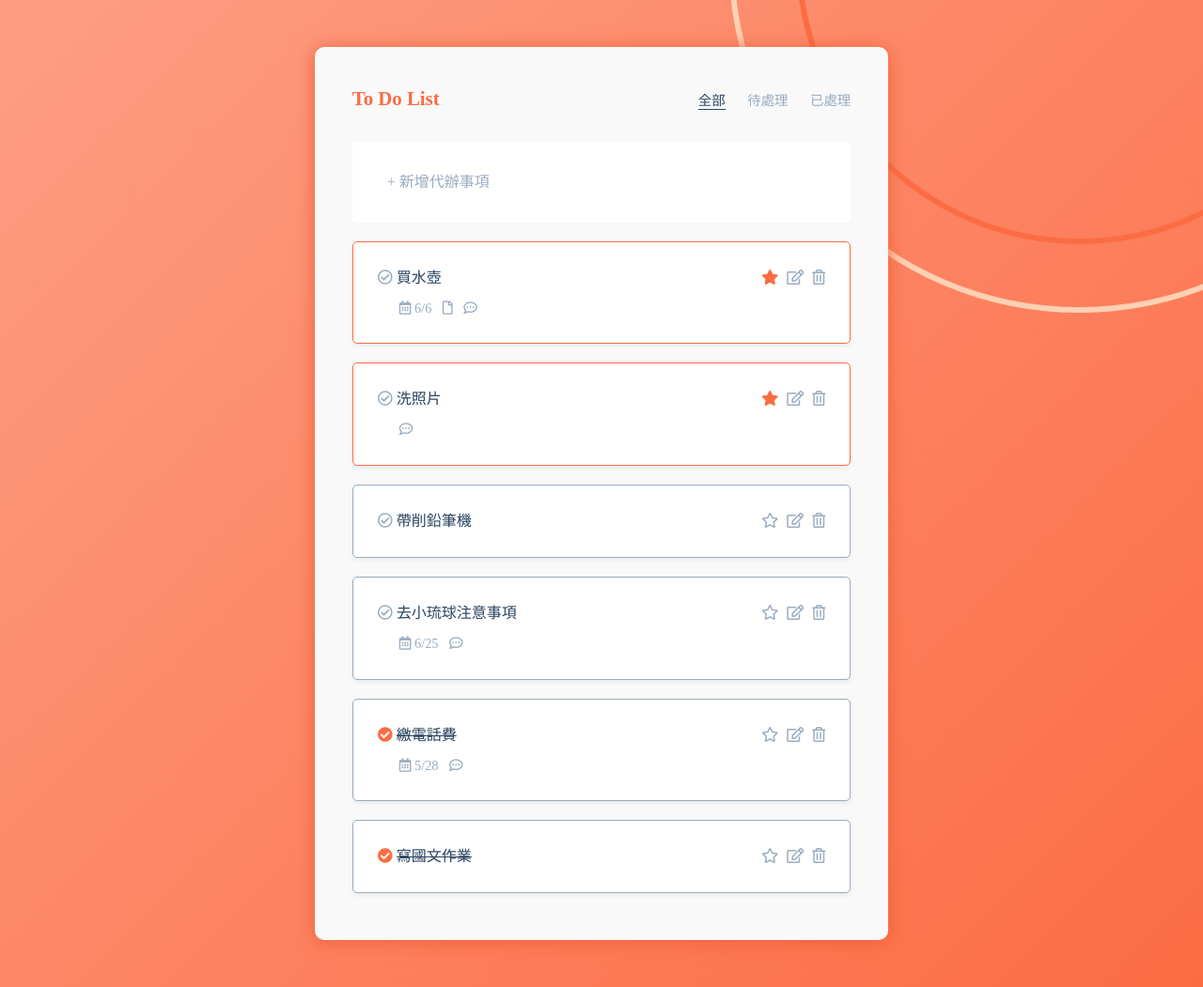
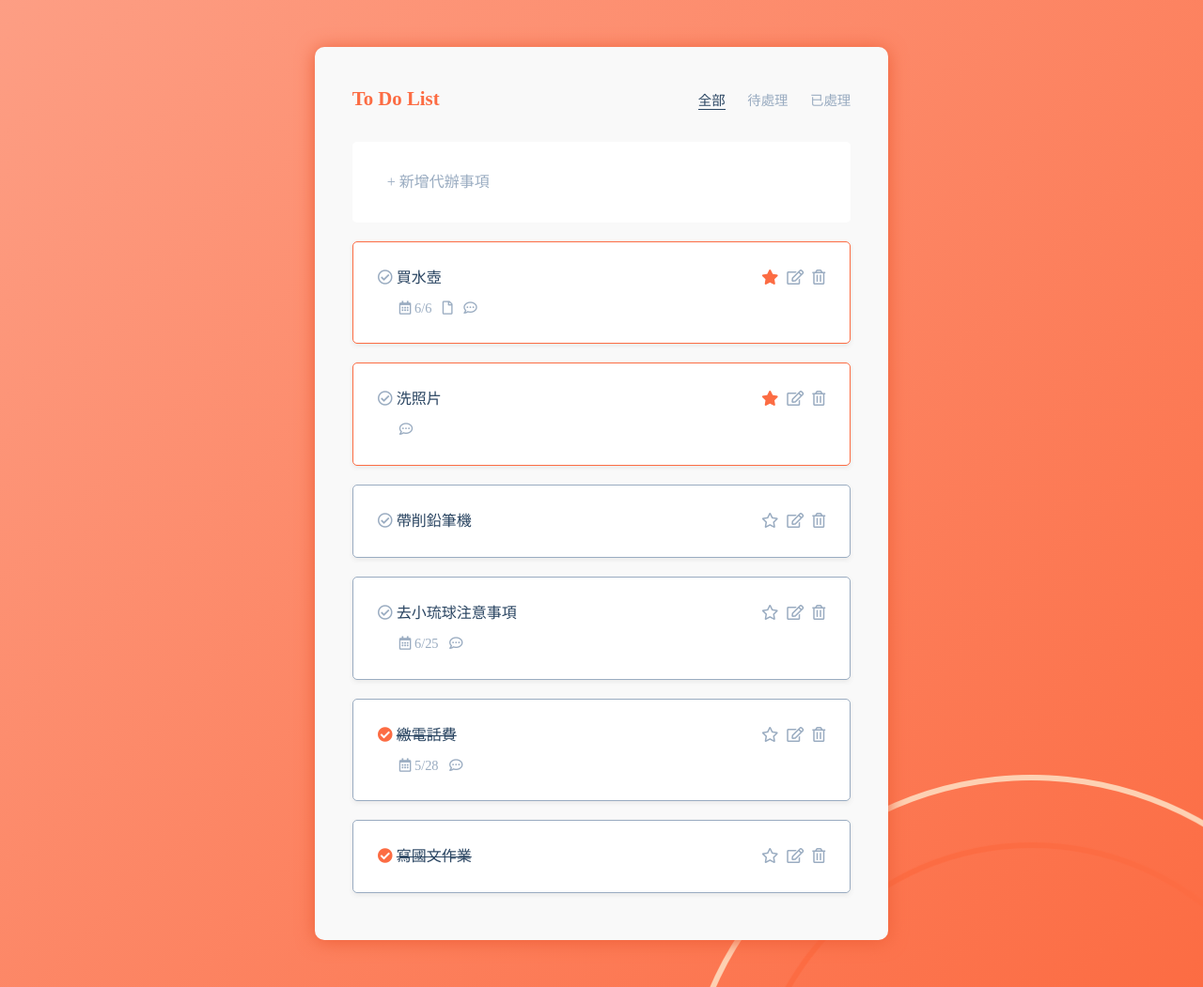
Before and after one commit to birteliu/The_F2E, a plain HTML site: page No1-todolist/index.html in a window 1280 px wide. Shown: the whole page at 94% size. Drawn offline with nearby package versions, Linux system fonts and the light colour scheme.

Commit message:
no message

```diff
--- a/No1-todolist/sass/todolist.scss
+++ b/No1-todolist/sass/todolist.scss
@@ -31,7 +31,8 @@ body {
     // background-position:30px 60px;
     // background-repeat:no-repeat;
     // background: $orange-light url(../img/circle.png) center top no-repeat;
-    background: url(../img/circle.png) 150% -160% no-repeat, linear-gradient(135deg, $orange-light 0%, $orange-dark 100%);
+    background: url(../img/circle.png) 140% 300% no-repeat, linear-gradient(135deg, $orange-light 0%, $orange-dark 100%);
+    background-attachment:fixed
 }
 
 .container {
```
Also changed, not shown: No1-todolist/css/todolist.css.
